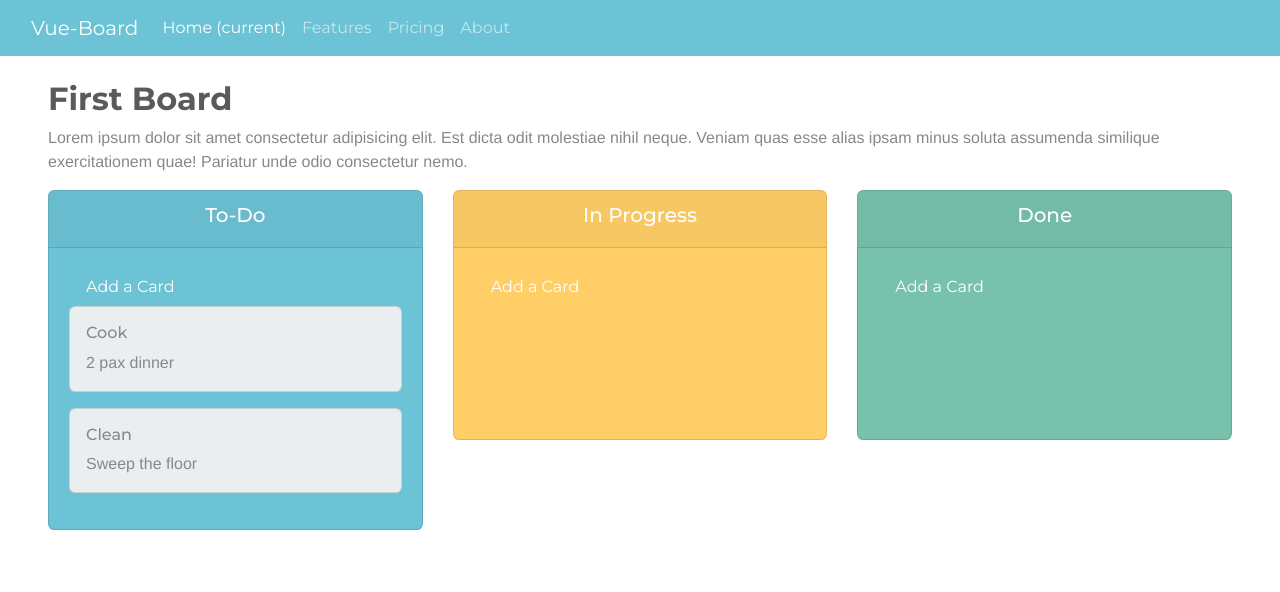
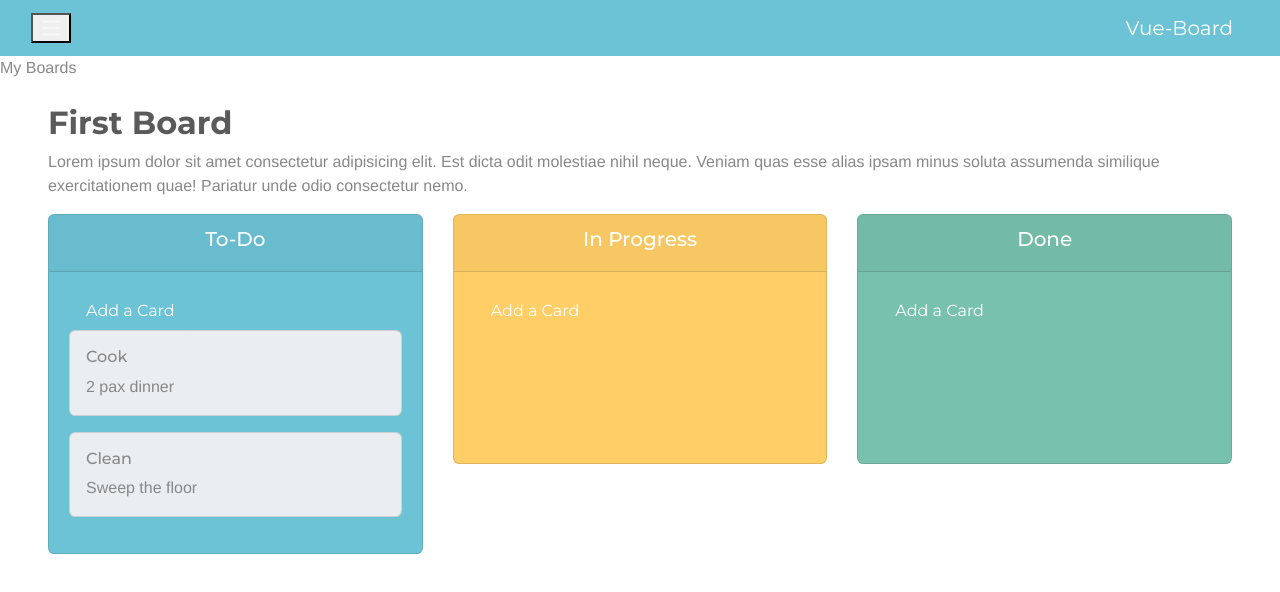
Before and after one commit to torrizing/vue2-kanban-board, a Vue app: page /#/ in a window 1280 px wide. Shown: the top 592 px of the page. Built offline with nearby package versions, Linux system fonts and the light colour scheme.

Commit message:
Added vuex 3.4.0 & store

```diff
--- a/package.json
+++ b/package.json
@@ -18,7 +18,7 @@
     "vue": "^2.5.2",
     "vue-router": "^3.0.1",
     "vuedraggable": "^2.24.3",
-    "vuex": "^4.0.2"
+    "vuex": "^3.4.0"
   },
   "devDependencies": {
     "autoprefixer": "^7.1.2",
--- a/src/App.vue
+++ b/src/App.vue
@@ -1,14 +1,17 @@
 <template>
   <div id="app">
     <!-- Add side nav bar -->
-    <nav class="navbar navbar-expand-lg navbar-dark bg-info justify-content:space-between">
+    <nav class="navbar navbar-expand-lg navbar-dark bg-info">
       <div class="container-fluid d-flex">
-        <button class="navbar-toggler" type="button" data-bs-toggle="collapse" data-bs-target="#navbarColor01" aria-controls="navbarColor01" aria-expanded="false" aria-label="Toggle navigation">
+      <button class="mr-3" type="button" data-bs-toggle="collapse" data-bs-target="#navbarColor01" aria-controls="navbarColor01" aria-expanded="false" aria-label="Toggle navigation">
+            <span class="navbar-toggler-icon"></span>
+      </button>
+        <!-- <button class="navbar-toggler" type="button" data-bs-toggle="collapse" data-bs-target="#navbarColor01" aria-controls="navbarColor01" aria-expanded="false" aria-label="Toggle navigation">
           <span class="navbar-toggler-icon"></span>
-        </button>
+        </button> -->
         <a class="navbar-brand" href="#">Vue-Board</a>
 
-        <div class="collapse navbar-collapse" id="navbarColor01">
+        <!-- <div class="collapse navbar-collapse" id="navbarColor01">
           <ul class="navbar-nav me-auto">
             <li class="nav-item">
               <a class="nav-link active" href="#">Home
@@ -25,20 +28,28 @@
               <a class="nav-link" href="#">About</a>
             </li>
           </ul>
-          <!-- <form class="d-flex">
+          <form class="d-flex">
             <input class="form-control me-sm-2" type="text" placeholder="Search">
             <button class="btn btn-secondary my-2 my-sm-0" type="submit">Search</button>
-          </form> -->
-        </div>
+          </form>
+        </div> -->
       </div>
     </nav>
+    <div>My Boards <font-awesome-icon icon="fa-solid fa-plus" @click="addBoard()"/></div>
     <router-view/>
   </div>
 </template>
 
 <script>
 export default {
-  name: 'App'
+  name: 'App',
+
+  methods: {
+    addBoard() {
+      // A dialog pops up asking for board name and description
+      // Emit an event to home.vue
+    }
+  }
 }
 </script>
 
--- a/src/components/home.vue
+++ b/src/components/home.vue
@@ -17,7 +17,7 @@ export default {
 
   data () {
     return {
-      msg: 'hi'
+
     }
   }
 }
--- a/src/components/taskLaneItem.vue
+++ b/src/components/taskLaneItem.vue
@@ -34,6 +34,10 @@ export default ({
   background: #eaeef1;
 }
 
+.card.task-lane-item:hover {
+    cursor: pointer;
+}
+
 .deleteCardIcon:hover{
     cursor: pointer;
 }
--- a/src/main.js
+++ b/src/main.js
@@ -4,7 +4,7 @@ import Vue from 'vue'
 // import Vuex from 'vuex'
 import App from './App'
 import router from './router'
-// import store from './store'
+import store from './store'
 import { FontAwesomeIcon } from '@fortawesome/vue-fontawesome'
 import {library} from '@fortawesome/fontawesome-svg-core'
 import { fas } from '@fortawesome/free-solid-svg-icons'
@@ -18,7 +18,7 @@ Vue.config.productionTip = false
 new Vue({
   el: '#app',
   router,
-  // store,
+  store,
   components: {
     App
    },
--- a/src/store.js
+++ b/src/store.js
@@ -1,13 +1,15 @@
-// import Vue from 'vue'
-// import Vuex from 'vuex'
+import Vue from 'vue'
+import Vuex from 'vuex'
 
-// Vue.use(Vuex)
+Vue.use(Vuex)
 
-// export default new Vuex.Store({
-//   state: {
-//     items: {
-//       todo: []
-//     },
-//     nextId: 1
-//   },
-// })
+export default new Vuex.Store({
+  state: {
+    items: {
+      todo: [],
+      progress: [],
+      done: []
+    },
+    nextId: 1
+  },
+})
```
Also changed, not shown: 1 other file (tests, documents, lock files or other folders).
